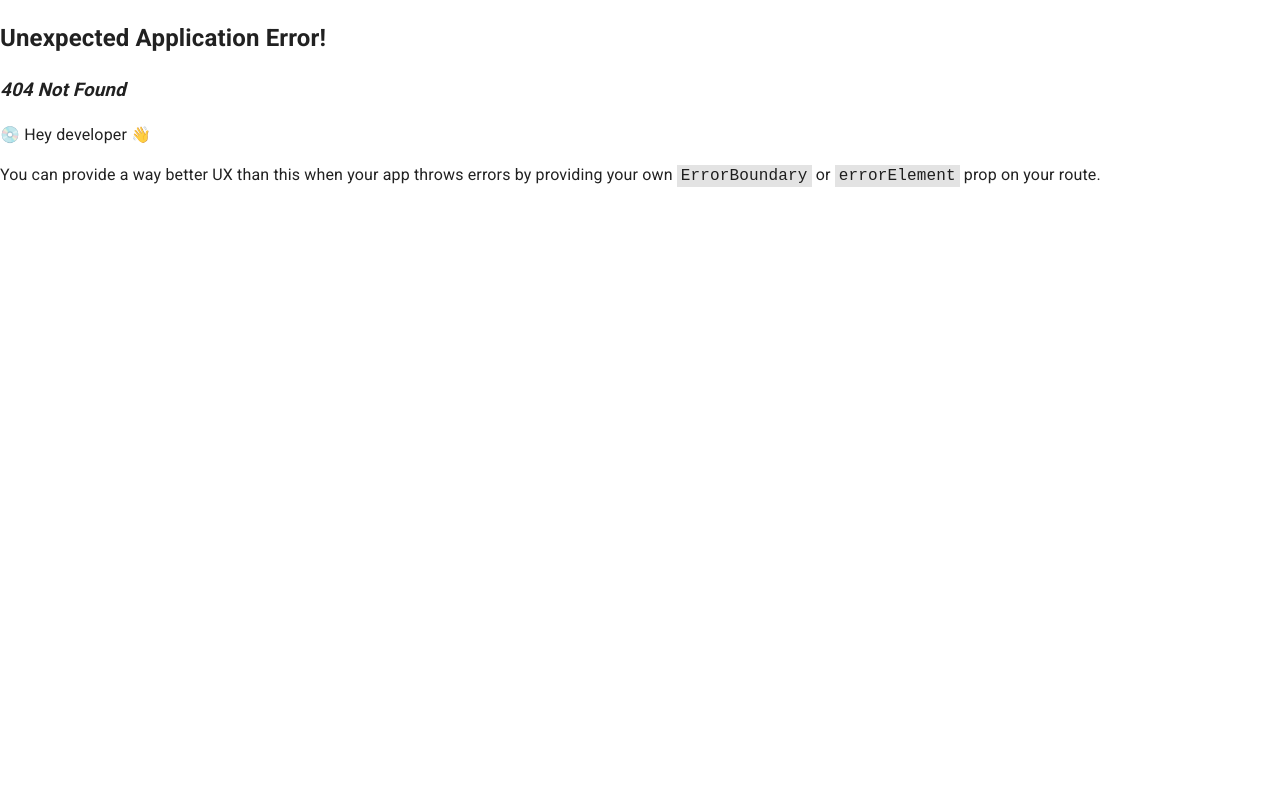
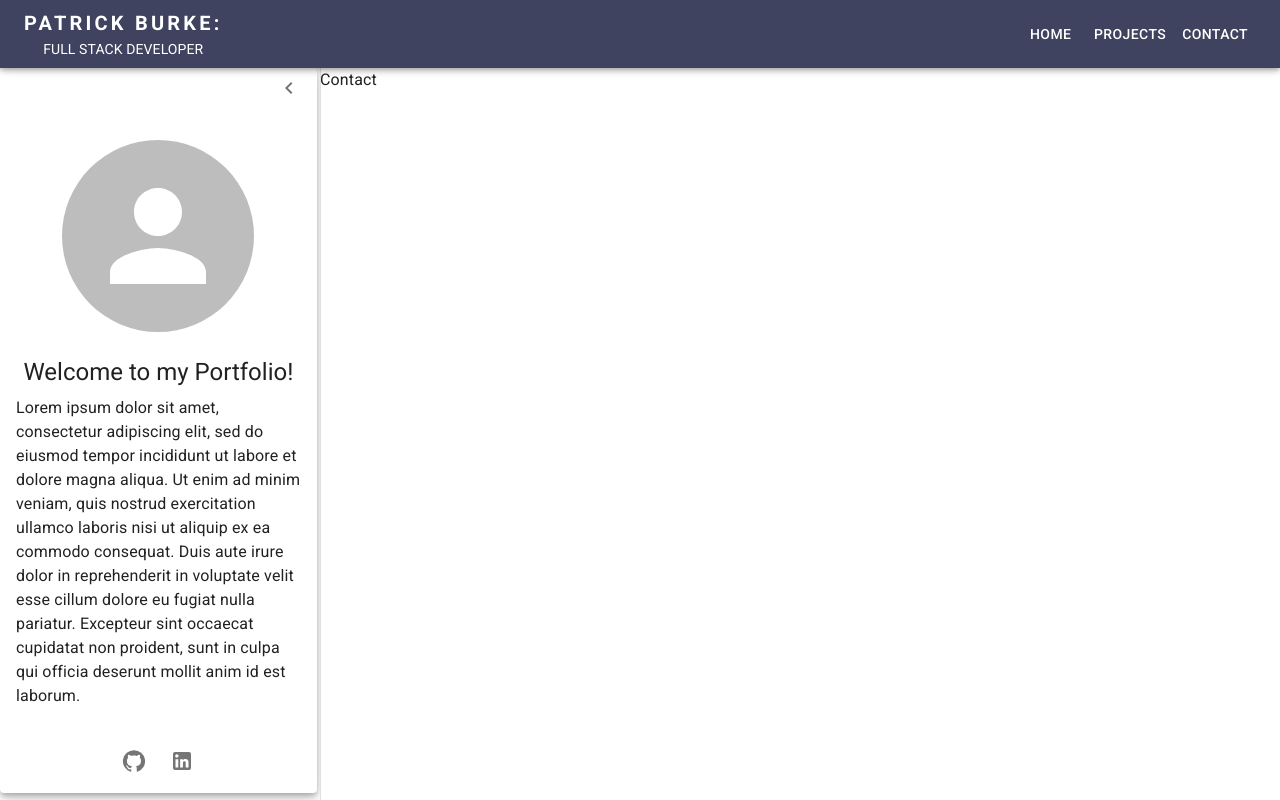
Before and after one commit to PattyBurke99/mui-portfolio, a React (Vite) app: page /mui-portfolio/contact in a window 1280 px wide. Before the commit this address had no page. Built offline with nearby package versions, Linux system fonts and the light colour scheme; a web font is replaced by a local one.

Commit message:
Implmented routing for Contact/Projects pages

```diff
--- a/src/components/Layout/ResponsiveAppBar.tsx
+++ b/src/components/Layout/ResponsiveAppBar.tsx
@@ -1,4 +1,5 @@
 import { useState, Fragment } from 'react';
+import { Link } from 'react-router-dom';
 import {
     AppBar,
     Box,
@@ -145,8 +146,10 @@ function ResponsiveAppBar() {
                         <Box sx={{ width: '100%', display: 'flex', justifyContent: 'flex-end' }} >
                             {pages.map((page) => (
                                 <Button
+                                    component={Link}
+                                    // Big time change this next line -- define routes in some constants file
+                                    to={page === 'Home' ? '/mui-portfolio/' : `/mui-portfolio/${page}`}
                                     key={page}
-                                    onClick={handleCloseNavMenu}
                                     sx={{ my: 2, color: 'white', display: 'block' }}
                                 >
                                     {page}
--- a/src/screens/Contact.tsx
+++ b/src/screens/Contact.tsx
@@ -0,0 +1,11 @@
+import {
+    Typography
+} from '@mui/material'
+
+function Contact() {
+    return (
+        <Typography>Contact</Typography>
+    )
+}
+
+export default Contact;
--- a/src/screens/Projects.tsx
+++ b/src/screens/Projects.tsx
@@ -0,0 +1,11 @@
+import {
+    Typography
+} from '@mui/material'
+
+function Projects() {
+    return (
+        <Typography>Projects</Typography>
+    )
+}
+
+export default Projects;
```
Also changed, not shown: src/App.tsx (+10 -0 lines).
